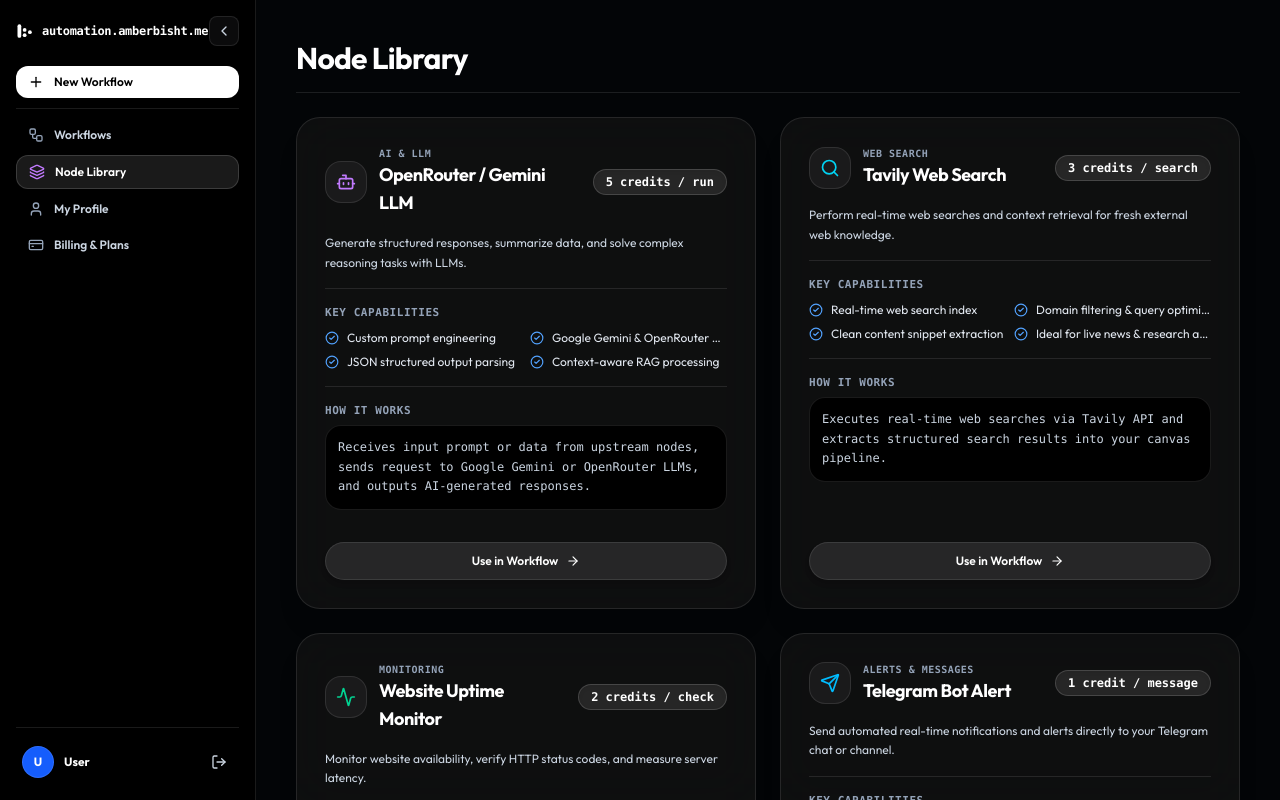
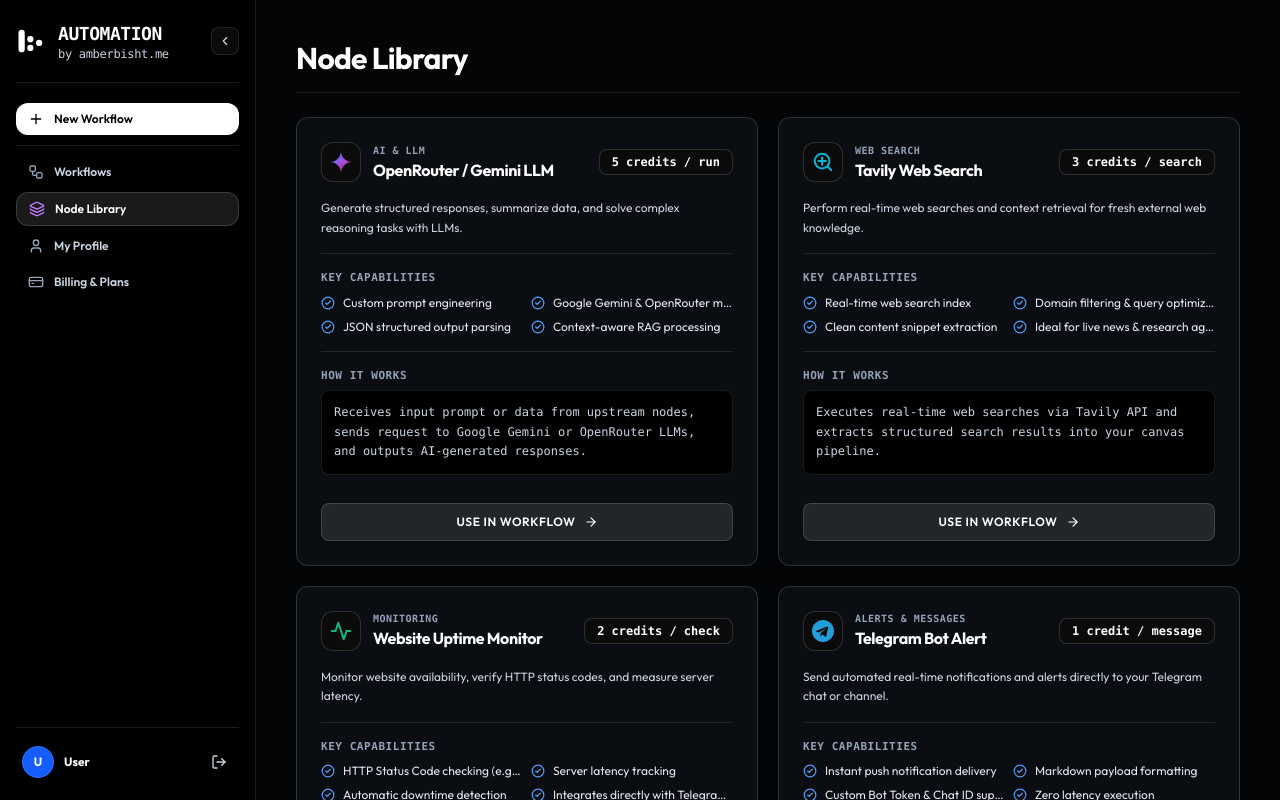
Before and after one commit to Amber-bisht/workflow, a Next.js app in the folder apps/web/: page /nodes in a window 1280 px wide. Built offline with nearby package versions, Linux system fonts and the light colour scheme; no server answers; a web font is replaced by a local one.

Commit message:
refactor: update workflow dashboard card UI and replace lucide icons with custom SVG assets in node catalog

```diff
--- a/apps/web/src/app/nodes/page.tsx
+++ b/apps/web/src/app/nodes/page.tsx
@@ -1,20 +1,7 @@
 "use client";
 
-import { useState } from "react";
 import Link from "next/link";
-import {
-  Bot,
-  Search,
-  Activity,
-  Send,
-  Mail,
-  Zap,
-  Cpu,
-  Layers,
-  ArrowRight,
-  Sparkles,
-  CheckCircle2
-} from "lucide-react";
+import { ArrowRight, CheckCircle2 } from "lucide-react";
 import AppSidebar from "@/components/AppSidebar";
 import AppHeader from "@/components/AppHeader";
 
@@ -24,8 +11,18 @@
     name: "OpenRouter / Gemini LLM",
     category: "AI & LLM",
     cost: "5 credits / run",
-    icon: <Bot className="w-5 h-5 text-purple-400" />,
-    color: "purple",
+    icon: (
+      <svg width="22" height="22" viewBox="0 0 24 24" fill="none">
+        <path d="M12 0C12 6.62742 6.62742 12 0 12C6.62742 12 12 17.3726 12 24C12 17.3726 17.3726 12 24 12C17.3726 12 12 6.62742 12 0Z" fill="url(#gemini_grad)" />
+        <defs>
+          <linearGradient id="gemini_grad" x1="0" y1="0" x2="24" y2="24" gradientUnits="userSpaceOnUse">
+            <stop stopColor="#4285F4" />
+            <stop offset="0.5" stopColor="#9B51E0" />
+            <stop offset="1" stopColor="#E91E63" />
+          </linearGradient>
+        </defs>
+      </svg>
+    ),
     description: "Generate structured responses, summarize data, and solve complex reasoning tasks with LLMs.",
     features: [
       "Custom prompt engineering",
@@ -40,8 +37,13 @@
     name: "Tavily Web Search",
     category: "Web Search",
     cost: "3 credits / search",
-    icon: <Search className="w-5 h-5 text-cyan-400" />,
-    color: "cyan",
+    icon: (
+      <svg width="22" height="22" viewBox="0 0 24 24" fill="none" stroke="#06B6D4" strokeWidth="2.2" strokeLinecap="round" strokeLinejoin="round">
+        <circle cx="11" cy="11" r="8" />
+        <path d="m21 21-4.3-4.3" />
+        <path d="M11 7v8M7 11h8" />
+      </svg>
+    ),
     description: "Perform real-time web searches and context retrieval for fresh external web knowledge.",
     features: [
       "Real-time web search index",
@@ -56,8 +58,11 @@
     name: "Website Uptime Monitor",
     category: "Monitoring",
     cost: "2 credits / check",
-    icon: <Activity className="w-5 h-5 text-emerald-400" />,
-    color: "emerald",
+    icon: (
+      <svg width="22" height="22" viewBox="0 0 24 24" fill="none" stroke="#10B981" strokeWidth="2.2" strokeLinecap="round" strokeLinejoin="round">
+        <path d="M22 12h-4l-3 9L9 3l-3 9H2" />
+      </svg>
+    ),
     description: "Monitor website availability, verify HTTP status codes, and measure server latency.",
     features: [
       "HTTP Status Code checking (e.g. 200 OK)",
@@ -72,8 +77,11 @@
     name: "Telegram Bot Alert",
     category: "Alerts & Messages",
     cost: "1 credit / message",
-    icon: <Send className="w-5 h-5 text-sky-400" />,
-    color: "sky",
+    icon: (
+      <svg width="22" height="22" viewBox="0 0 24 24" fill="#229ED9">
+        <path d="M12 0C5.37 0 0 5.37 0 12s5.37 12 12 12 12-5.37 12-12S18.63 0 12 0zm5.56 8.16l-2.02 9.51c-.15.68-.55.84-1.12.52l-3.1-2.29-1.5 1.44c-.16.16-.3.3-.61.3l.22-3.17 5.77-5.21c.25-.22-.05-.34-.39-.12l-7.13 4.49-3.08-.96c-.67-.21-.68-.67.14-.99l12.03-4.64c.56-.21 1.05.13.88.88z"/>
+      </svg>
+    ),
     description: "Send automated real-time notifications and alerts directly to your Telegram chat or channel.",
     features: [
       "Instant push notification delivery",
@@ -85,11 +93,14 @@
   },
   {
     id: "resend",
-    name: "Resend Transactional Email",
+    name: "Resend Email",
     category: "Alerts & Messages",
     cost: "1 credit / email",
-    icon: <Mail className="w-5 h-5 text-rose-400" />,
-    color: "rose",
+    icon: (
+      <svg width="22" height="22" viewBox="0 0 24 24" fill="white">
+        <path d="M22 6C22 4.9 21.1 4 20 4H4C2.9 4 2 4.9 2 6V18C2 19.1 2.9 20 4 20H20C21.1 20 22 19.1 22 18V6ZM20 6L12 11L4 6H20ZM20 18H4V8L12 13L20 8V18Z" />
+      </svg>
+    ),
     description: "Deliver clean, high-deliverability HTML emails and reports to your users or team.",
     features: [
       "Custom HTML & Markdown body",
@@ -104,8 +115,11 @@
     name: "Request Input & Trigger",
     category: "Inputs",
     cost: "0 credits (Free)",
-    icon: <Zap className="w-5 h-5 text-amber-400" />,
-    color: "amber",
+    icon: (
+      <svg width="22" height="22" viewBox="0 0 24 24" fill="#F59E0B">
+        <path d="M13 2L3 14h9l-1 8 10-12h-9l1-8z" />
+      </svg>
+    ),
     description: "The starting trigger node for manual or programmatic webhook workflow execution.",
     features: [
       "Free execution trigger",
@@ -117,15 +131,7 @@
   }
 ];
 
-const CATEGORIES = ["All Nodes", "AI & LLM", "Web Search", "Monitoring", "Alerts & Messages", "Inputs"];
-
 export default function NodeLibraryPage() {
-  const [selectedCategory, setSelectedCategory] = useState("All Nodes");
-
-  const filteredNodes = selectedCategory === "All Nodes"
-    ? NODES_DATA
-    : NODES_DATA.filter((node) => node.category === selectedCategory);
-
   return (
     <div className="flex h-screen w-screen bg-[#030507] text-white font-sans overflow-hidden selection:bg-white selection:text-black">
       {/* ── App Sidebar ─────────────────────────────────────────────────────── */}
@@ -138,29 +144,29 @@
           {/* Page Header */}
           <AppHeader title="Node Library" />
 
-          {/* Node Grid */}
-          <div className="grid grid-cols-1 md:grid-cols-2 gap-6">
+          {/* Sharp Node Grid */}
+          <div className="grid grid-cols-1 md:grid-cols-2 gap-5">
             {NODES_DATA.map((node) => (
               <div
                 key={node.id}
-                className="rounded-3xl border border-white/10 bg-neutral-900/60 p-6 sm:p-7 flex flex-col justify-between gap-6 hover:border-white/20 transition-all shadow-xl backdrop-blur-xl group"
+                className="rounded-xl border border-white/15 bg-[#0a0d12] hover:bg-[#0f131a] hover:border-white/30 p-6 flex flex-col justify-between gap-5 transition-all duration-200 shadow-lg relative group"
               >
                 <div className="space-y-4">
-                  {/* Top Row: Icon + Category + Cost */}
+                  {/* Top Row: Brand Icon + Category + Cost */}
                   <div className="flex items-center justify-between gap-3">
                     <div className="flex items-center gap-3">
-                      <div className="p-2.5 rounded-2xl bg-white/5 border border-white/10 group-hover:scale-105 transition-transform">
+                      <div className="w-10 h-10 rounded-xl bg-neutral-900 border border-white/15 flex items-center justify-center shrink-0 group-hover:scale-105 transition-transform">
                         {node.icon}
                       </div>
                       <div>
                         <span className="text-[10px] font-mono font-bold uppercase tracking-wider text-neutral-500 block">
                           {node.category}
                         </span>
-                        <h3 className="text-lg font-bold text-white tracking-tight">{node.name}</h3>
+                        <h3 className="text-base font-bold text-white tracking-tight">{node.name}</h3>
                       </div>
                     </div>
 
-                    <span className="inline-flex items-center gap-1.5 px-3 py-1 rounded-full bg-neutral-800 border border-white/15 text-white text-xs font-mono font-bold shadow-inner shrink-0">
+                    <span className="inline-flex items-center gap-1.5 px-3 py-1 rounded-lg bg-neutral-900 border border-white/15 text-white text-xs font-mono font-bold shrink-0">
                       {node.cost}
                     </span>
                   </div>
@@ -171,7 +177,7 @@
 
                   <div className="h-[1px] bg-white/10" />
 
-                  {/* Features */}
+                  {/* Capabilities */}
                   <div className="space-y-2">
                     <span className="text-[11px] font-mono font-bold uppercase text-neutral-500 tracking-wider block">
                       Key Capabilities
@@ -193,17 +199,17 @@
                     <span className="text-[11px] font-mono font-bold uppercase text-neutral-500 tracking-wider block">
                       How It Works
                     </span>
-                    <p className="text-xs text-neutral-400 bg-neutral-950 p-3 rounded-2xl border border-white/10 leading-relaxed font-mono">
+                    <p className="text-xs text-neutral-400 bg-neutral-950 p-3 rounded-lg border border-white/10 leading-relaxed font-mono">
                       {node.howItWorks}
                     </p>
                   </div>
                 </div>
 
-                {/* Bottom Action */}
+                {/* Sharp Bottom Action */}
                 <div className="pt-2">
                   <Link
                     href="/dashboard?create=true"
-                    className="w-full py-2.5 rounded-full bg-white/10 hover:bg-white text-white hover:text-black font-semibold text-xs transition-all flex items-center justify-center gap-2 border border-white/10 cursor-pointer shadow-md active:scale-95"
+                    className="w-full py-2.5 rounded-lg bg-white/10 hover:bg-white text-white hover:text-black font-semibold text-xs transition-all flex items-center justify-center gap-2 border border-white/15 cursor-pointer shadow-md active:scale-95 uppercase tracking-wider"
                   >
                     <span>Use in Workflow</span>
                     <ArrowRight className="w-3.5 h-3.5" />
--- a/apps/web/src/components/AppSidebar.tsx
+++ b/apps/web/src/components/AppSidebar.tsx
@@ -12,7 +12,8 @@
   CreditCard,
   LogOut,
   ChevronLeft,
-  ChevronRight
+  ChevronRight,
+  Sparkles
 } from "lucide-react";
 
 interface AppSidebarProps {
@@ -47,34 +48,39 @@
 
   return (
     <aside
-      className={`h-full bg-black border-r border-white/10 flex flex-col justify-between p-4 transition-all duration-300 z-30 shrink-0 ${
-        isCollapsed ? "w-16 items-center" : "w-64"
+      className={`h-full bg-black border-r border-white/10 flex flex-col justify-between p-4 transition-all duration-300 z-30 shrink-0 ${isCollapsed ? "w-16 items-center" : "w-64"
         }`}
     >
       {/* Top Header & Brand */}
       <div className="flex flex-col gap-5 w-full">
-        <div className="flex items-center justify-between w-full">
-          {!isCollapsed && (
-            <Link href="/" className="flex items-center gap-2 overflow-hidden min-w-0">
-              <svg width="18" height="18" viewBox="0 0 24 24" fill="white" className="shrink-0">
+        <div className="flex items-center justify-between w-full pb-1 border-b border-white/10 pb-4">
+          <Link href="/" className="flex items-center gap-3 overflow-hidden min-w-0 group py-1">
+            <svg width="30" height="30" viewBox="0 0 24 24" fill="white" className="shrink-0 group-hover:scale-105 transition-transform">
               <rect x="2" y="3" width="5" height="18" rx="2.5" />
               <rect x="9" y="8" width="5" height="5" rx="2.5" />
               <rect x="9" y="15" width="5" height="5" rx="2.5" />
               <rect x="16" y="11" width="5" height="5" rx="2.5" />
             </svg>
-              <span className="font-bold text-xs tracking-tight text-white font-mono truncate">
-                automation.amberbisht.me
+
+            {!isCollapsed && (
+              <div className="flex flex-col leading-snug">
+                <span className="font-bold text-base sm:text-lg tracking-tight text-white font-mono group-hover:text-blue-400 transition-colors uppercase">
+                  automation
                 </span>
+                <span className="text-xs text-neutral-400 font-mono tracking-tight -mt-0.5">
+                  by  amberbisht.me
+                </span>
+              </div>
+            )}
           </Link>
-          )}
 
           {/* Collapse toggle */}
           <button
             onClick={() => setIsCollapsed(!isCollapsed)}
-            className="p-1.5 text-neutral-400 hover:text-white hover:bg-white/10 rounded-lg transition-colors border border-white/10 bg-neutral-900 cursor-pointer shrink-0"
+            className="p-1.5 text-neutral-400 hover:text-white hover:bg-white/10 rounded-lg transition-colors border border-white/10 bg-neutral-900 cursor-pointer shrink-0 ml-1"
             title={isCollapsed ? "Expand sidebar (⌘.)" : "Collapse sidebar (⌘.)"}
           >
-            {isCollapsed ? <ChevronRight className="w-4 h-4" /> : <ChevronLeft className="w-4 h-4" />}
+            {isCollapsed ? <ChevronRight className="w-3.5 h-3.5" /> : <ChevronLeft className="w-3.5 h-3.5" />}
           </button>
         </div>
 
@@ -82,8 +88,7 @@
         <nav className="flex flex-col gap-1 w-full">
           <button
             onClick={handleNewClick}
-            className={`flex items-center gap-2.5 px-3 py-2 rounded-xl bg-white text-black font-semibold text-xs hover:bg-neutral-200 transition-all cursor-pointer w-full shadow-sm ${
-              isCollapsed ? "justify-center px-0" : ""
+            className={`flex items-center gap-2.5 px-3 py-2 rounded-xl bg-white text-black font-semibold text-xs hover:bg-neutral-200 transition-all cursor-pointer w-full shadow-sm ${isCollapsed ? "justify-center px-0" : ""
               }`}
           >
             <Plus className="w-4 h-4 shrink-0" />
@@ -95,8 +100,7 @@
           {/* Nav item: Workflows */}
           <Link
             href="/dashboard"
-            className={`flex items-center gap-2.5 px-3 py-2 rounded-xl transition-all text-xs font-semibold w-full cursor-pointer ${
-              activePath === "workflows"
+            className={`flex items-center gap-2.5 px-3 py-2 rounded-xl transition-all text-xs font-semibold w-full cursor-pointer ${activePath === "workflows"
                 ? "bg-white/10 text-white border border-white/15"
                 : "text-neutral-400 hover:text-white hover:bg-white/5"
               } ${isCollapsed ? "justify-center px-0" : ""}`}
@@ -108,8 +112,7 @@
           {/* Nav item: Node Library */}
           <Link
             href="/nodes"
-            className={`flex items-center gap-2.5 px-3 py-2 rounded-xl transition-all text-xs font-semibold w-full cursor-pointer ${
-              activePath === "nodes"
+            className={`flex items-center gap-2.5 px-3 py-2 rounded-xl transition-all text-xs font-semibold w-full cursor-pointer ${activePath === "nodes"
                 ? "bg-white/10 text-white border border-white/15"
                 : "text-neutral-400 hover:text-white hover:bg-white/5"
               } ${isCollapsed ? "justify-center px-0" : ""}`}
@@ -121,8 +124,7 @@
           {/* Nav item: My Profile */}
           <Link
             href="/profile"
-            className={`flex items-center gap-2.5 px-3 py-2 rounded-xl transition-all text-xs font-semibold w-full cursor-pointer ${
-              activePath === "profile"
+            className={`flex items-center gap-2.5 px-3 py-2 rounded-xl transition-all text-xs font-semibold w-full cursor-pointer ${activePath === "profile"
                 ? "bg-white/10 text-white border border-white/15"
                 : "text-neutral-400 hover:text-white hover:bg-white/5"
               } ${isCollapsed ? "justify-center px-0" : ""}`}
@@ -134,8 +136,7 @@
           {/* Nav item: Billing & Plans */}
           <Link
             href="/billing"
-            className={`flex items-center gap-2.5 px-3 py-2 rounded-xl transition-all text-xs font-semibold w-full cursor-pointer ${
-              activePath === "billing"
+            className={`flex items-center gap-2.5 px-3 py-2 rounded-xl transition-all text-xs font-semibold w-full cursor-pointer ${activePath === "billing"
                 ? "bg-white/10 text-white border border-white/15"
                 : "text-neutral-400 hover:text-white hover:bg-white/5"
               } ${isCollapsed ? "justify-center px-0" : ""}`}
@@ -159,8 +160,7 @@
         ) : (
           <Link
             href="/profile"
-            className={`flex items-center justify-between w-full p-1.5 rounded-xl hover:bg-white/5 transition-colors cursor-pointer group ${
-              activePath === "profile" ? "bg-white/5" : ""
+            className={`flex items-center justify-between w-full p-1.5 rounded-xl hover:bg-white/5 transition-colors cursor-pointer group ${activePath === "profile" ? "bg-white/5" : ""
               }`}
           >
             <div className="flex items-center gap-2.5 overflow-hidden min-w-0">
```
Also changed, not shown: apps/web/src/app/dashboard/DashboardClient.tsx (+28 -41 lines). Lines whose indentation alone changed are shown as unchanged.
